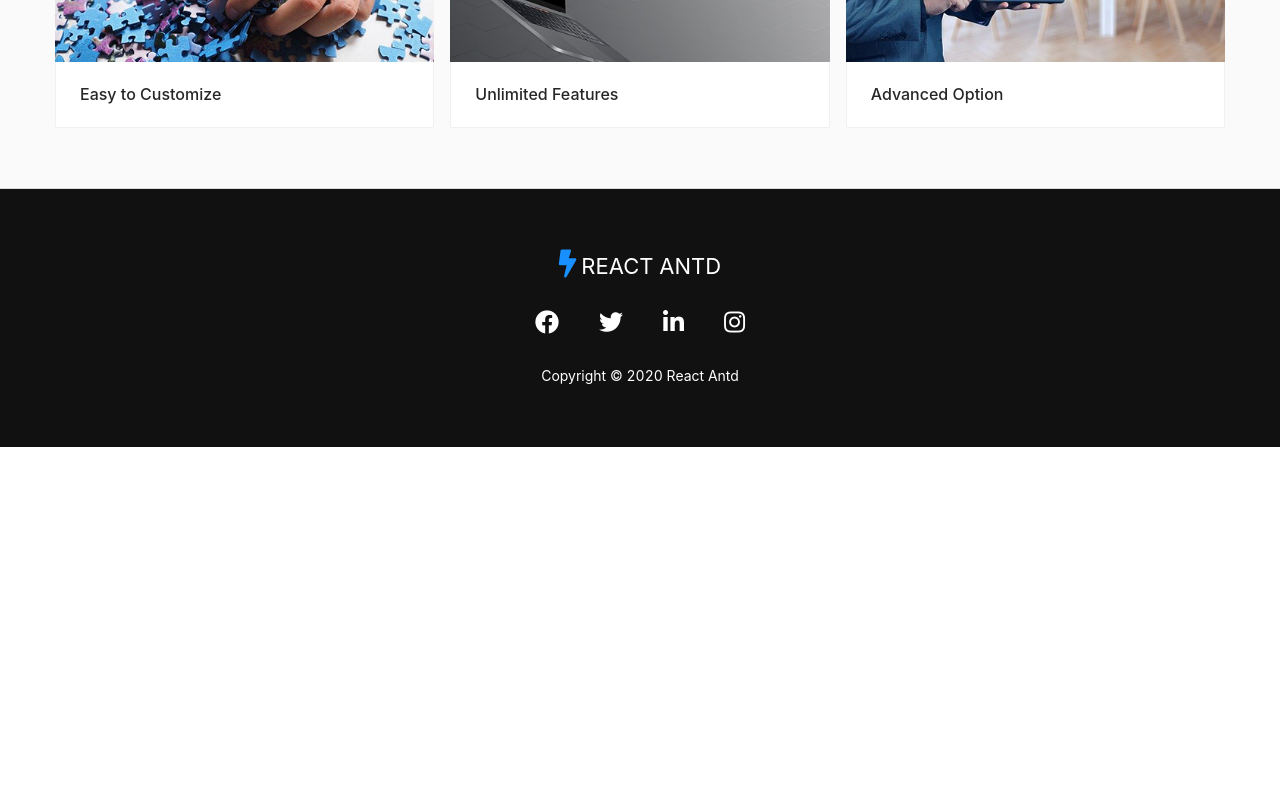
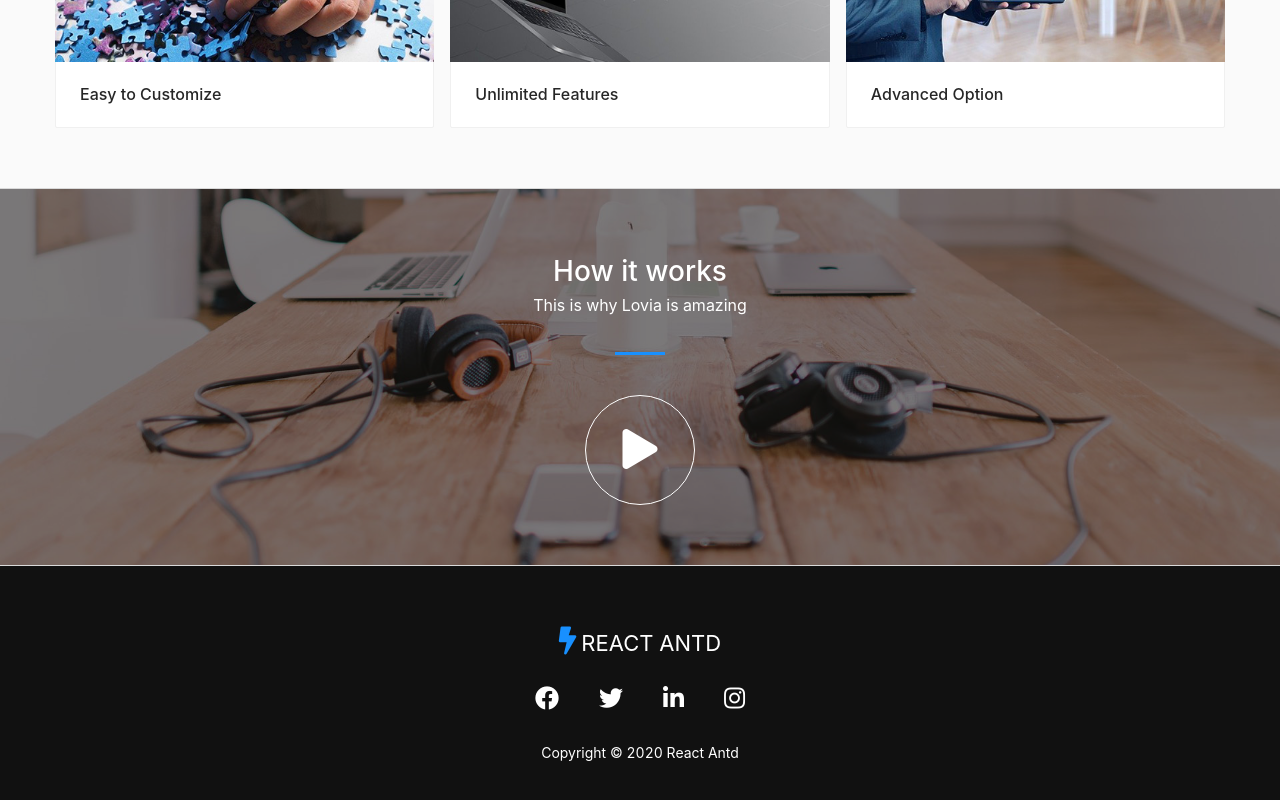
Before and after one commit to kevinadhiguna/react-antdesign-web, a React (Create React App) app: page / in a window 1280 px wide. Shown: the part 1998-2798 px from the top of the page. Before the commit the page ends 2445 px from the top, so only its background shows below. Built offline with nearby package versions, Linux system fonts and the light colour scheme.

Commit message:
feat: add Works component

```diff
--- /dev/null
+++ b/src/components/home/works.js
@@ -0,0 +1,45 @@
+import React, {useState} from 'react'
+
+import { Button, Modal } from 'antd';
+
+function AppWorks() {
+    const [visible, setVisible] = useState(false);
+
+    const showModal = () => setVisible(true);
+
+    const cancelModal = e => {
+        console.log(e);
+        setVisible(false);
+    }
+
+    return (
+        <div id="works" className="block worksBlock">
+            <div className="container-fluid">
+                <div className="titleHolder">
+                    <h2>How it works</h2>
+                    <p>This is why Lovia is amazing</p>
+                </div>
+                <div className="contentHolder">
+                    <Button size="large" onClick={showModal}>
+                        <i className="fas fa-play"></i>
+                    </Button>
+                </div>
+                <Modal
+                    title="Woocommerce Tutorial"
+                    visible={visible}
+                    onCancel={cancelModal}
+                    footer={null}
+                >
+                    <iframe
+                        title="Woocommerce Tutorial"
+                        width="100%"
+                        height="350"
+                        src="https://www.youtube.com/embed/8f8_JYIzOno?list=PLiUrl-SQRR7LQINGQGE99pXWDuKq4SxfU"
+                    ></iframe>
+                </Modal>
+            </div>
+        </div>
+    );
+}
+
+export default AppWorks;
--- a/src/views/home.js
+++ b/src/views/home.js
@@ -3,6 +3,7 @@ import React from 'react';
 import AppHero from '../components/home/hero';
 import AppAbout from '../components/home/about';
 import AppFeature from '../components/home/feature';
+import AppWorks from '../components/home/works';
 
 function AppHome() {
   return (
@@ -10,6 +11,7 @@ function AppHome() {
       <AppHero />
       <AppAbout />
       <AppFeature />
+      <AppWorks />
     </div>
   );
 }
```
